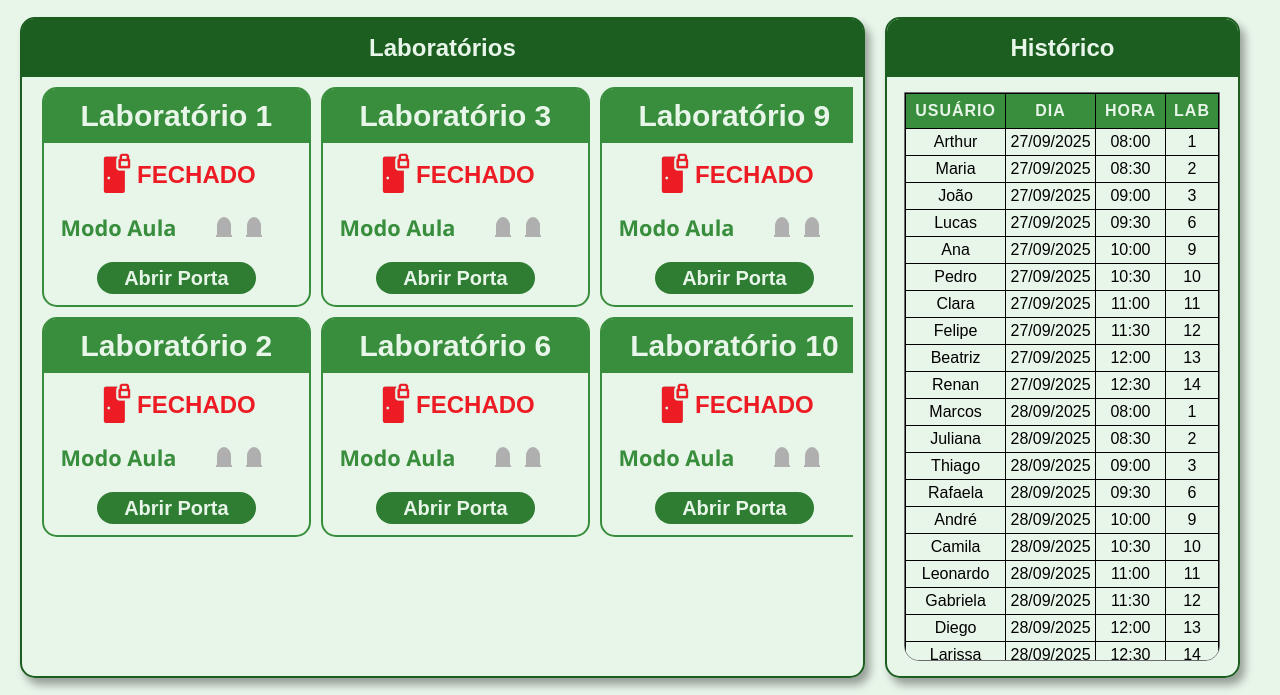
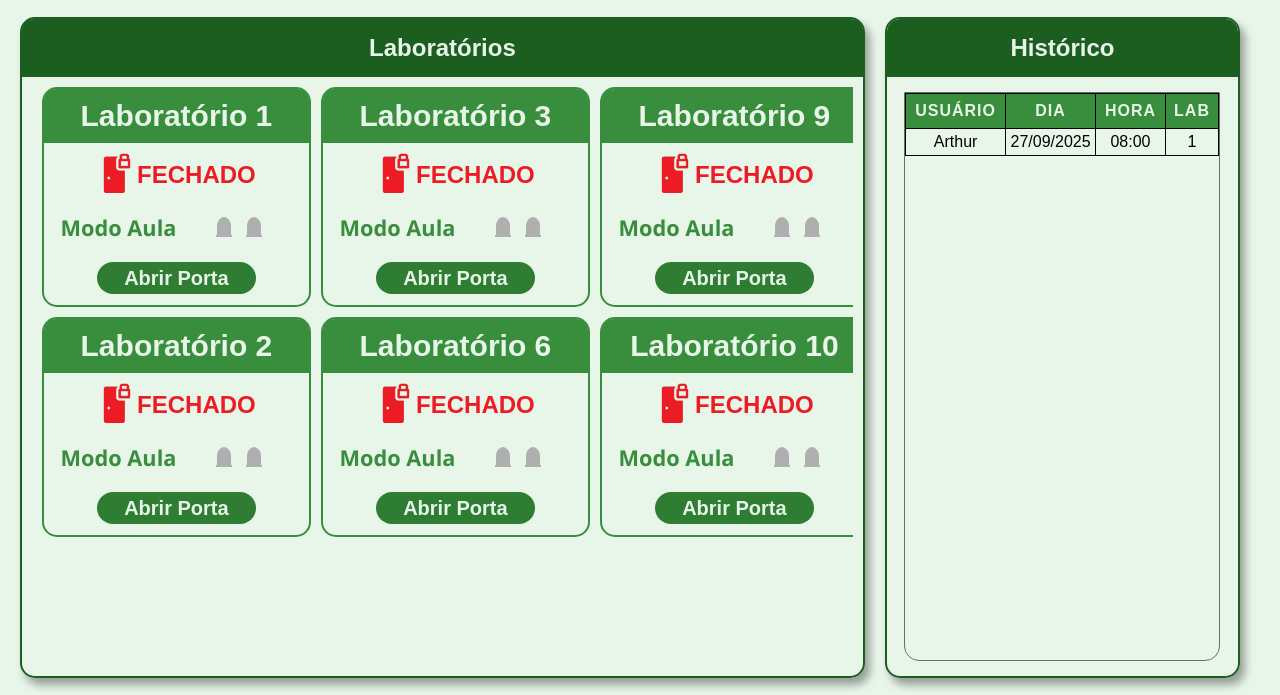
Before and after one commit to arthurgbrito/Fechadura_Eletronica, a PHP site: page /sistema.php in a window 1280 px wide. Shown: the part 150-845 px from the top of the page. Run offline with PHP 8.4, Linux system fonts and the light colour scheme; the visitor is signed in with stand-in values (Sample User, id 1); data that the repository does not hold is empty.

Commit message:
Update sistema.php

```diff
--- a/templates/sistema.php
+++ b/templates/sistema.php
@@ -358,35 +358,6 @@ if ((!isset($_SESSION['email']) == true) and (!isset($_SESSION['senha']) == true
                     </thead>
                     <tbody>
                         <tr><td>Arthur</td><td>27/09/2025</td><td>08:00</td><td class="lab">1</td></tr>
-                        <tr><td>Maria</td><td>27/09/2025</td><td>08:30</td><td class="lab">2</td></tr>
-                        <tr><td>João</td><td>27/09/2025</td><td>09:00</td><td class="lab">3</td></tr>
-                        <tr><td>Lucas</td><td>27/09/2025</td><td>09:30</td><td class="lab">6</td></tr>
-                        <tr><td>Ana</td><td>27/09/2025</td><td>10:00</td><td class="lab">9</td></tr>
-                        <tr><td>Pedro</td><td>27/09/2025</td><td>10:30</td><td class="lab">10</td></tr>
-                        <tr><td>Clara</td><td>27/09/2025</td><td>11:00</td><td class="lab">11</td></tr>
-                        <tr><td>Felipe</td><td>27/09/2025</td><td>11:30</td><td class="lab">12</td></tr>
-                        <tr><td>Beatriz</td><td>27/09/2025</td><td>12:00</td><td class="lab">13</td></tr>
-                        <tr><td>Renan</td><td>27/09/2025</td><td>12:30</td><td class="lab">14</td></tr>
-                        <tr><td>Marcos</td><td>28/09/2025</td><td>08:00</td><td class="lab">1</td></tr>
-                        <tr><td>Juliana</td><td>28/09/2025</td><td>08:30</td><td class="lab">2</td></tr>
-                        <tr><td>Thiago</td><td>28/09/2025</td><td>09:00</td><td class="lab">3</td></tr>
-                        <tr><td>Rafaela</td><td>28/09/2025</td><td>09:30</td><td class="lab">6</td></tr>
-                        <tr><td>André</td><td>28/09/2025</td><td>10:00</td><td class="lab">9</td></tr>
-                        <tr><td>Camila</td><td>28/09/2025</td><td>10:30</td><td class="lab">10</td></tr>
-                        <tr><td>Leonardo</td><td>28/09/2025</td><td>11:00</td><td class="lab">11</td></tr>
-                        <tr><td>Gabriela</td><td>28/09/2025</td><td>11:30</td><td class="lab">12</td></tr>
-                        <tr><td>Diego</td><td>28/09/2025</td><td>12:00</td><td class="lab">13</td></tr>
-                        <tr><td>Larissa</td><td>28/09/2025</td><td>12:30</td><td class="lab">14</td></tr>
-                        <tr><td>Henrique</td><td>29/09/2025</td><td>08:00</td><td class="lab">1</td></tr>
-                        <tr><td>Paula</td><td>29/09/2025</td><td>08:30</td><td class="lab">2</td></tr>
-                        <tr><td>Bruno</td><td>29/09/2025</td><td>09:00</td><td class="lab">3</td></tr>
-                        <tr><td>Fernanda</td><td>29/09/2025</td><td>09:30</td><td class="lab">6</td></tr>
-                        <tr><td>Rodrigo</td><td>29/09/2025</td><td>10:00</td><td class="lab">9</td></tr>
-                        <tr><td>Luana</td><td>29/09/2025</td><td>10:30</td><td class="lab">10</td></tr>
-                        <tr><td>Carlos</td><td>29/09/2025</td><td>11:00</td><td class="lab">11</td></tr>
-                        <tr><td>Patrícia</td><td>29/09/2025</td><td>11:30</td><td class="lab">12</td></tr>
-                        <tr><td>Vitor</td><td>29/09/2025</td><td>12:00</td><td class="lab">13</td></tr>
-                        <tr><td>Natália</td><td>29/09/2025</td><td>12:30</td><td class="lab">14</td></tr>
                     </tbody>
                 </table>
             </div>
```
